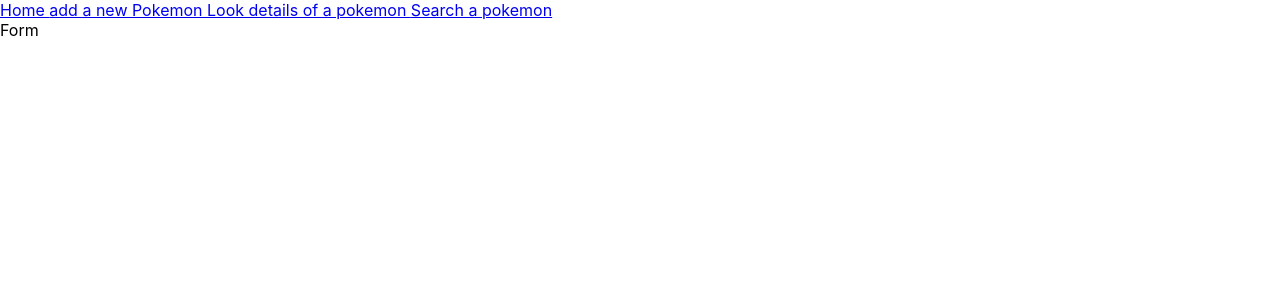
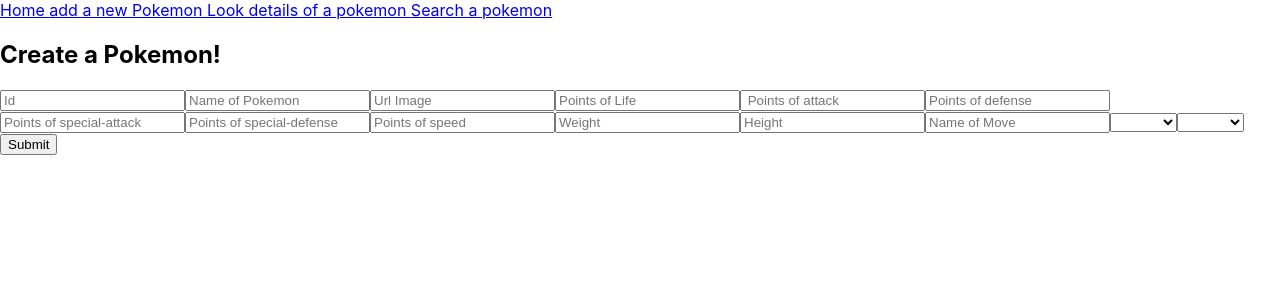
Before and after one commit to PabloMatMar/PokeApp-React, a React (Create React App) app: page /new in a window 1280 px wide. Shown: the top 300 px of the page. Built offline with nearby package versions, Linux system fonts and the light colour scheme.

Commit message:
add/ Create a new pokemon whit react-hook-form

```diff
--- a/package.json
+++ b/package.json
@@ -9,7 +9,7 @@
     "axios": "^0.27.2",
     "react": "^18.2.0",
     "react-dom": "^18.2.0",
-    "react-hook-form": "^7.43.6",
+    "react-hook-form": "^7.43.7",
     "react-router-dom": "^6.8.1",
     "react-scripts": "5.0.1",
     "uuid": "^9.0.0",
--- a/src/App.js
+++ b/src/App.js
@@ -4,6 +4,7 @@ import Main from './components/Main';
 import {useState} from 'react';
 import { BrowserRouter } from 'react-router-dom';
 import { pokemonContext } from './context/pokemonContext';
+import { newPokemonContext } from './context/newPokemonContext';
 
 
 
@@ -13,6 +14,8 @@ function App() {
   const [objectPokemon, setObjectPokemon] = useState([]); // Para guardar todos los objetos con cada pokemon
   const [arrayNamePokemons, setArrayNamePokemons] = useState([]) //para filtrar
   const [status, setStatus] = useState(0);  //Para llamar a los componentes que renderizan en caso de que la respuesta de la api sea correcta
+  const [savePokemon, setSavePokemon] = useState([]); //Para guardar los pokemons que se crean en un array que luego se pasará por context a home para mostrarse en un listado distinto al de pokemons originales.
+  // const [newPokemon, setNewPokemon] = useState([]);
 
   const pokemonsDatas = {
     namePokemon,
@@ -25,13 +28,22 @@ function App() {
     setStatus
 
   }
+
+  const newPokemonsList = {
+    savePokemon,
+    setSavePokemon
+    // newPokemon, setNewPokemon
+
+  }
   return (
     <div className="App">
       <pokemonContext.Provider value = {pokemonsDatas}>
+      <newPokemonContext.Provider value={newPokemonsList}>
       <BrowserRouter>
         <Header />
         <Main />
       </BrowserRouter>
+      </newPokemonContext.Provider>
       </pokemonContext.Provider>
       <Footer />
     </div>
--- a/src/components/Main/Form/Form.js
+++ b/src/components/Main/Form/Form.js
@@ -1,7 +1,86 @@
-import React from "react";
+import React, { useContext } from "react";
+import { useForm } from "react-hook-form";
+import { newPokemonContext } from "../../../context/newPokemonContext";
+import { v4 as uuidv4 } from 'uuid';
+import Types from './types.json';
+
 
 const Form = () => {
-  return <div>Form</div>;
+
+  const { savePokemon, setSavePokemon } = useContext(newPokemonContext);
+  const { register, handleSubmit } = useForm();
+
+  const onSubmit = data => {
+    console.log(data)
+
+    const newPokemon = {
+      id: '-' + data.id,
+      name: data.name.toLowerCase(),
+      other: {
+        dream_world: {
+          front_default: data.image
+
+        },
+        home: {
+          front_default: data.image
+
+        },
+        // eslint-disable-next-line
+        ["official-artwork"]: {
+          front_default: data.image
+        }
+      },
+      typeOne: data.typeOne,
+      typeTwo: data.typeTwo,
+      stats: [{ base_stat: data.life }, { base_stat: data.attack }, { base_stat: data.defense }, { base_stat: data.special_attack }, { base_stat: data.special_defense }, { base_stat: data.speed }],
+      moves: [{ move: { name: data.nameMove } }],
+      weight: data.weight,
+      height: data.height
+    }
+    console.log(newPokemon);
+    if (data.typeOne !== data.typeTwo) {
+      setSavePokemon(pokemon => pokemon.concat(newPokemon));
+      console.log(savePokemon);
+      alert('Pokemon added!');
+
+    } else {
+      alert('Pokemon cannot is the same type twice');
+    }
+
+  }
+  //PENDIENTE DE REFACTORIZACION
+  //Encontrar solucion a porque react-hook-form da error al intentar mapear los inputs debido al metodo register..
+
+  return <section>
+
+    <h2>Create a Pokemon!</h2>
+
+    <form onSubmit={handleSubmit(onSubmit)} >
+
+      <input type='number' placeholder='Id' {...register("id", { required: true, message: "error message" })} />
+      <input placeholder='Name of Pokemon' {...register("name", { required: true, minLength: 3, message: "error message" })} />
+      <input type='url' placeholder='Url Image' {...register("image", { required: true })} />
+      <input type='number' placeholder='Points of Life' {...register("life", { message: "error message" })} />
+      <input type='number' placeholder=' Points of attack' {...register("attack", { message: "error message" })} />
+      <input type='number' placeholder='Points of defense' {...register("defense", { message: "error message" })} />
+      <input type='number' placeholder='Points of special-attack' {...register("special_attack", { message: "error message" })} />
+      <input type='number' placeholder='Points of special-defense' {...register("special_defense", { message: "error message" })} />
+      <input type='number' placeholder='Points of speed' {...register("speed", { message: "error message" })} />
+      <input type='number' placeholder='Weight' {...register("weight", { message: "error message" })} />
+      <input type='number' placeholder='Height' min="10"{...register("height", { message: "error message" })} />
+      <input placeholder='Name of Move' {...register("nameMove", { minLength: 3, message: "error message" })} />
+      <select {...register("typeOne", { required: true, message: "error message" })}>
+        {Types.map((type) => <option value={type} key={uuidv4()}>{type}</option>)}
+      </select>
+      <select {...register("typeTwo")}>
+        {Types.map((type) => <option value={type} key={uuidv4()}>{type}</option>)}
+      </select>
+
+      <input type="submit" />
+    </form>
+
+
+  </section>;
 };
 
 export default Form;
--- /dev/null
+++ b/src/components/Main/Form/inputsTypeString.json
@@ -0,0 +1,4 @@
+[
+    "name",
+    "nameMove"
+]
--- a/src/components/Main/Form/types.json
+++ b/src/components/Main/Form/types.json
@@ -1,4 +1,5 @@
 [
+    "",
     "bug",
     "dark",
     "dragon",
--- /dev/null
+++ b/src/context/newPokemonContext.js
@@ -0,0 +1,5 @@
+import React from 'react';
+
+const newPokemonContext = React.createContext();
+
+export { newPokemonContext };
```
Also changed, not shown: src/components/Main/Form/inputsTypeNumber.json (added, +10 -0 lines), 1 other file (tests, documents, lock files or other folders).
